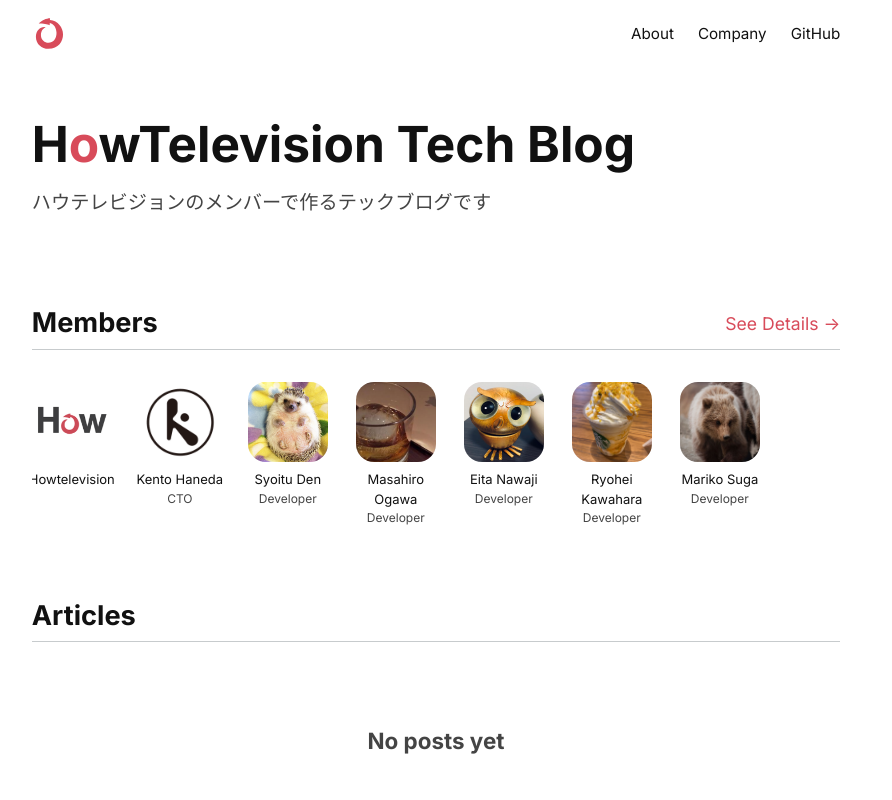
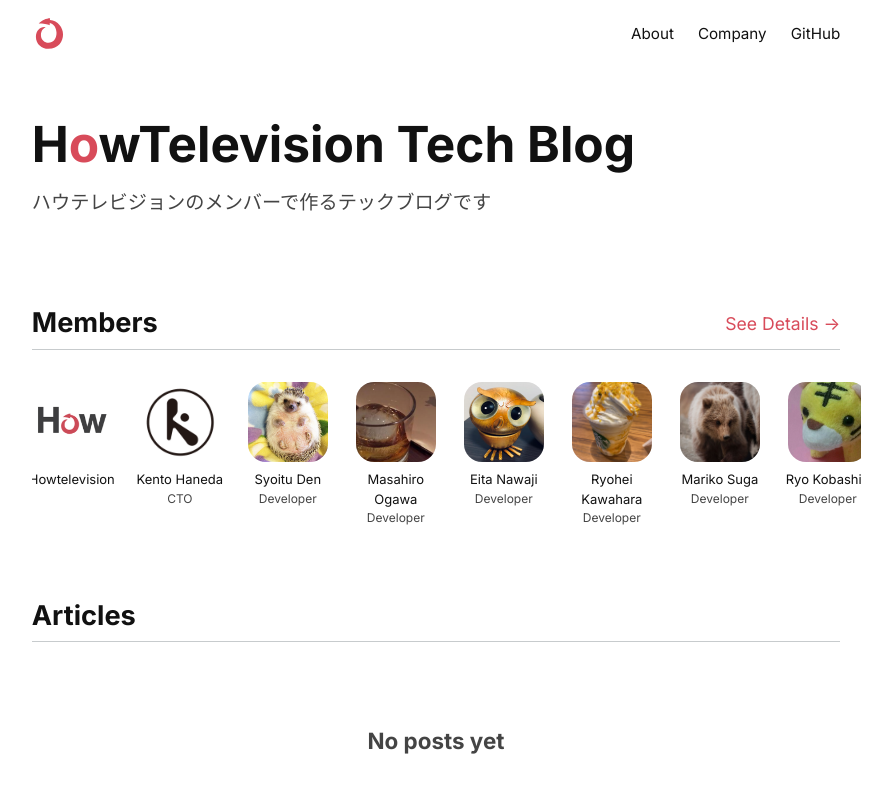
Before and after one commit to howtv/tech-blog, a Next.js app: page / in a window 1280 px wide. Shown: the top 800 px of the page, without its empty margins (204-1096 px from the left). Built offline with nearby package versions, Linux system fonts and the light colour scheme.

Commit message:
add member

```diff
--- a/members.ts
+++ b/members.ts
@@ -80,4 +80,12 @@ export const members: Member[] = [
     avatarSrc: "/avatars/TTT00x.jpg",
     sources: ["https://qiita.com/TTT00x/feed"],
   },
+  {
+    id: "tora96",
+    name: "Ryo Kobashiri",
+    role: "Developer",
+    bio: "anonymous",
+    avatarSrc: "/avatars/tora96.png",
+    sources: ["https://zenn.dev/tora96/feed"],
+  },
 ];
```
Also changed, not shown: public/avatars/tora96.png (added).
